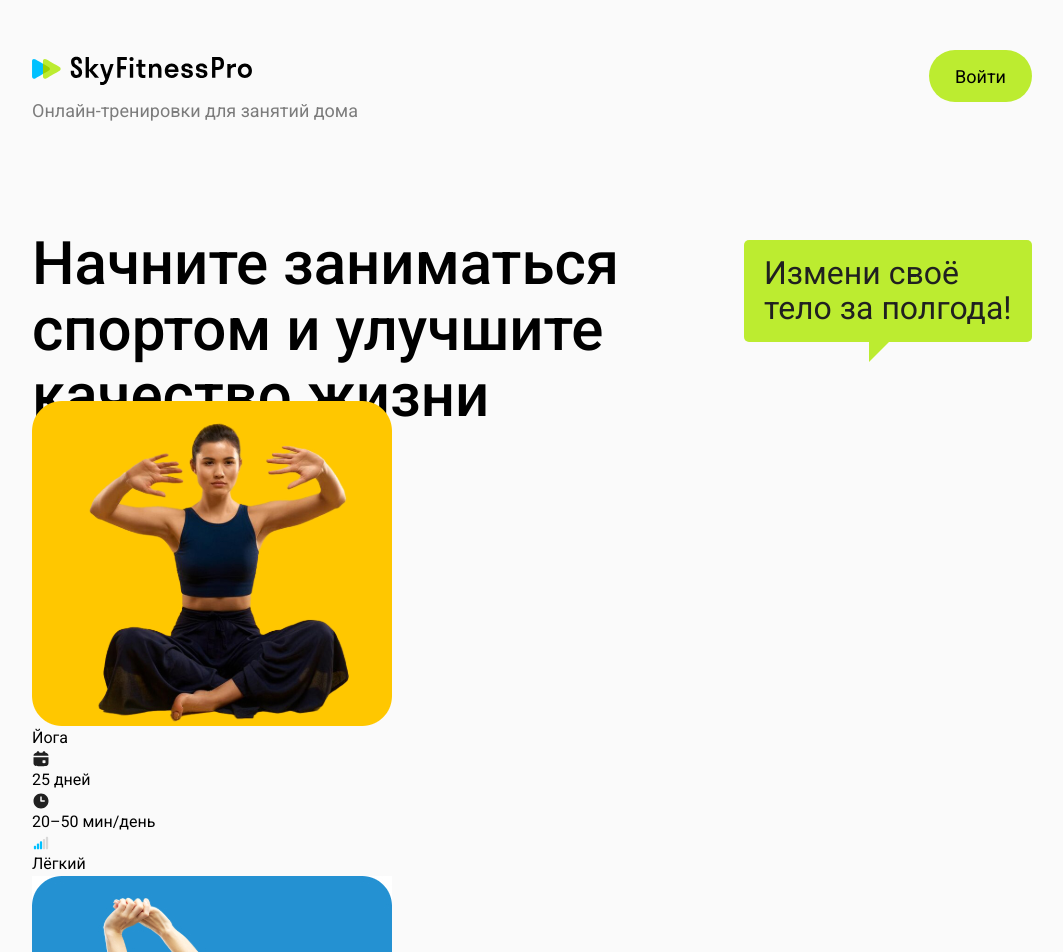
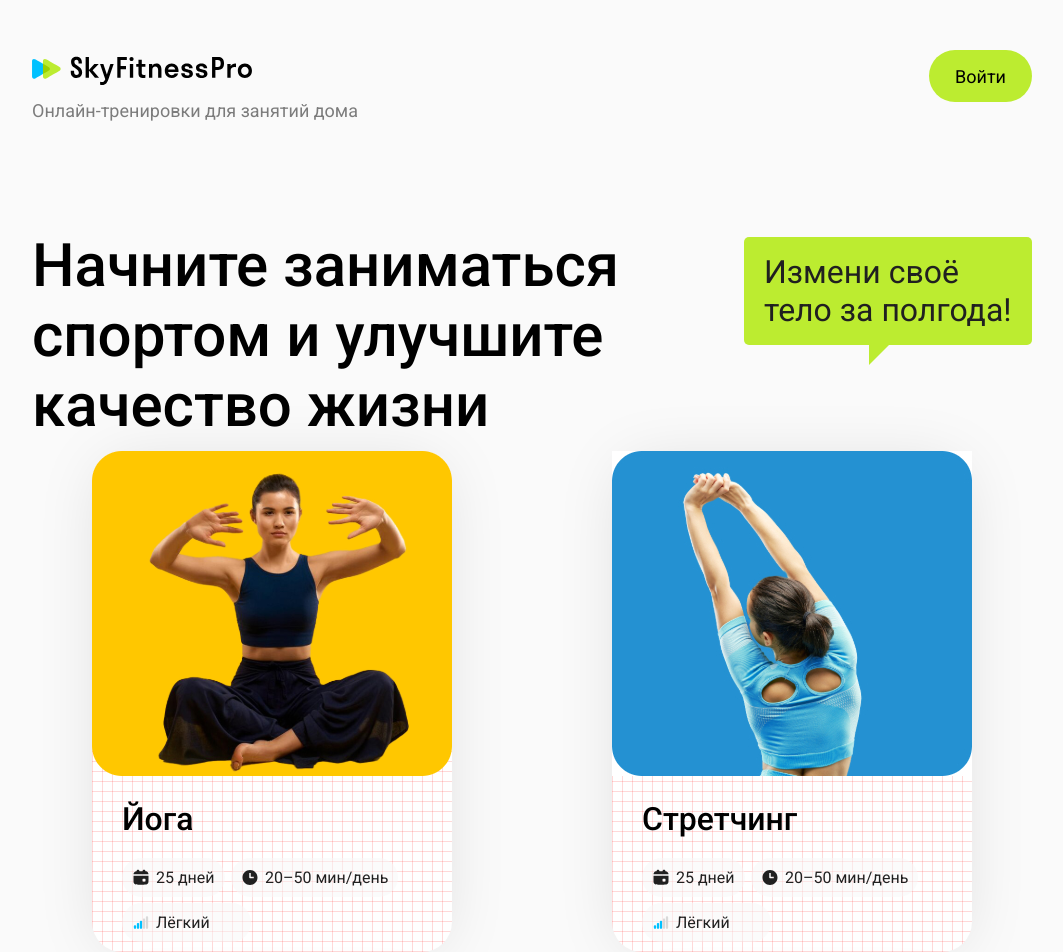
Before and after one commit to natalielogi/fitness-pro, a Next.js app: page / in a window 1280 px wide. Shown: the top 952 px of the page, without its empty margins (108-1171 px from the left). Built offline with nearby package versions, Linux system fonts and the light colour scheme.

Commit message:
главная страница

```diff
--- /dev/null
+++ b/src/components/courseCard/courseCard.module.css
@@ -0,0 +1,110 @@
+.courses {
+  display: grid;
+  grid-template-columns: repeat(auto-fill, minmax(360px, 1fr));
+  gap: 40px;
+  justify-items: center;
+}
+
+.card {
+  width: 360px;
+  height: 501px;
+  padding: 0 0 15px 0;
+  border-radius: 30px;
+  box-shadow: 0px 4px 67px -12px rgba(0, 0, 0, 0.13);
+  background-color: #fff;
+  background-image:
+    linear-gradient(to right, rgba(255, 0, 0, 0.15) 1px, transparent 1px),
+    linear-gradient(to bottom, rgba(255, 0, 0, 0.15) 1px, transparent 1px);
+  background-size: 10px 10px;
+  background-position: top left;
+}
+
+.card__title {
+  color: rgba(0, 0, 0, 1);
+  font-size: 32px;
+  font-weight: 500;
+  line-height: 38px;
+  padding-bottom: 20px;
+}
+
+.card__block {
+  display: flex;
+  flex-direction: row;
+  flex-wrap: wrap;
+  align-items: center;
+  gap: 6px;
+}
+
+.card__description {
+  padding-top: 24px;
+  padding-bottom: 15px;
+  padding-left: 30px;
+  padding-right: 30px;
+}
+
+.card__timeDuration {
+  border-radius: 50px;
+  background: rgba(247, 247, 247, 0.5);
+  width: 103px;
+  padding: 10px;
+  display: flex;
+  flex-direction: row;
+  flex-wrap: nowrap;
+  gap: 6px;
+}
+
+.card__duration_p {
+  color: rgba(32, 32, 32, 1);
+  font-size: 16px;
+  font-weight: 400;
+  line-height: 19px;
+}
+
+.card__dailyDuration {
+  border-radius: 50px;
+  background: rgba(247, 247, 247, 0.5);
+  padding: 10px;
+  display: flex;
+  flex-direction: row;
+  flex-wrap: nowrap;
+  gap: 6px;
+}
+
+.card__dailyDuration_p {
+  color: rgba(32, 32, 32, 1);
+  font-size: 16px;
+  font-weight: 400;
+  line-height: 19px;
+}
+
+.card__difficulty {
+  border-radius: 50px;
+  background: rgba(247, 247, 247, 0.5);
+  width: 129px;
+  padding: 10px;
+  display: flex;
+  flex-direction: row;
+  flex-wrap: nowrap;
+  gap: 6px;
+}
+
+.card__difficulty_p {
+  color: rgba(32, 32, 32, 1);
+  font-size: 16px;
+  font-weight: 400;
+  line-height: 19px;
+}
+
+.back__btn {
+  margin-top: 34px;
+  margin-bottom: 81px;
+  padding: 16px 26px 16px 26px;
+  color: rgba(0, 0, 0, 1);
+  font-size: 18px;
+  font-weight: 400;
+  line-height: 21px;
+  display: block;
+  margin-left: auto;
+  margin-right: auto;
+  text-align: center;
+}
--- a/src/components/courseCard/courseCard.tsx
+++ b/src/components/courseCard/courseCard.tsx
@@ -1,41 +1,44 @@
 import { Course } from '@/sharedTypes/types';
 import Image from 'next/image';
+import styles from './courseCard.module.css';
 
 export default function CourseCard({ image, title, days, dailyMinutes, difficulty }: Course) {
   return (
-    <div className="card">
-      <Image className="card__img" src={image} alt={title} width={360} height={325} />
-      <div className="card__description">
-        <h2 className="card__title">{title}</h2>
-        <div className="card__timeDuration">
+    <div className={styles.card}>
+      <Image className={styles.card__img} src={image} alt={title} width={360} height={325} />
+      <div className={styles.card__description}>
+        <h2 className={styles.card__title}>{title}</h2>
+        <div className={styles.card__block}>
+          <div className={styles.card__timeDuration}>
             <Image
-            className="card__duration-img"
+              className={styles.card__duration_img}
               src="/card/Calendar.svg"
               alt="calendar"
               width={18}
               height={18}
             />
-          <p className="card__duration-p">{days} дней</p>
+            <p className={styles.card__duration_p}>{days} дней</p>
           </div>
-        <div className="card__dailyDuration">
+          <div className={styles.card__dailyDuration}>
             <Image
-            className="card__dailyDuration-img"
+              className={styles.card__dailyDuration_img}
               src="/card/Time.svg"
               alt="time"
               width={18}
               height={18}
             />
-          <p className="card__dailyDuration-p">{dailyMinutes}</p>
+            <p className={styles.card__dailyDuration_p}>{dailyMinutes}</p>
           </div>
-        <div className="card__difficulty">
+          <div className={styles.card__difficulty}>
             <Image
-            className="card__difficulty-img"
+              className={styles.card__difficulty_img}
               src="/card/difficulty.svg"
               alt="difficulty"
               width={18}
               height={18}
             />
-          <p className="card__difficulty-p">{difficulty}</p>
+            <p className={styles.card__difficulty_p}>{difficulty}</p>
+          </div>
         </div>
       </div>
     </div>
--- a/src/components/courseCard/coursesGrid.tsx
+++ b/src/components/courseCard/coursesGrid.tsx
@@ -1,14 +1,26 @@
+'use client';
+
 import { mockCourses } from '@/lib/mocks/courses';
 import CourseCard from './courseCard';
+import styles from './courseCard.module.css';
 
 export default function Coursesgrid() {
+  const scrollToTop = () => {
+    window.scrollTo({
+      top: 0,
+      behavior: 'smooth',
+    });
+  };
   return (
     <section className="container-1440">
-      <div className="coutses">
+      <div className={styles.courses}>
         {mockCourses.map((course) => (
           <CourseCard key={course.id} {...course} />
         ))}
       </div>
+      <button className={`btn ${styles.back__btn}`} onClick={scrollToTop}>
+        Наверх ↑
+      </button>
     </section>
   );
 }
--- a/src/components/hero/hero.module.css
+++ b/src/components/hero/hero.module.css
@@ -1,3 +1,7 @@
+.title {
+  margin-bottom: 50px;
+}
+
 .title__block {
   display: flex;
   flex-direction: row;
@@ -11,7 +15,6 @@
   font-weight: 500;
   line-height: 70px;
   height: 120px;
-  line-height: 1.1;
 }
 
 .title__bubble {
@@ -27,7 +30,6 @@
   font-size: 32px;
   font-weight: 400;
   line-height: 38px;
-  line-height: 1.1;
   width: 248px;
   font-synthesis-weight: none;
 }
```
Also changed, not shown: public/courses/yoga.jpg (deleted). Lines whose indentation alone changed are shown as unchanged.
